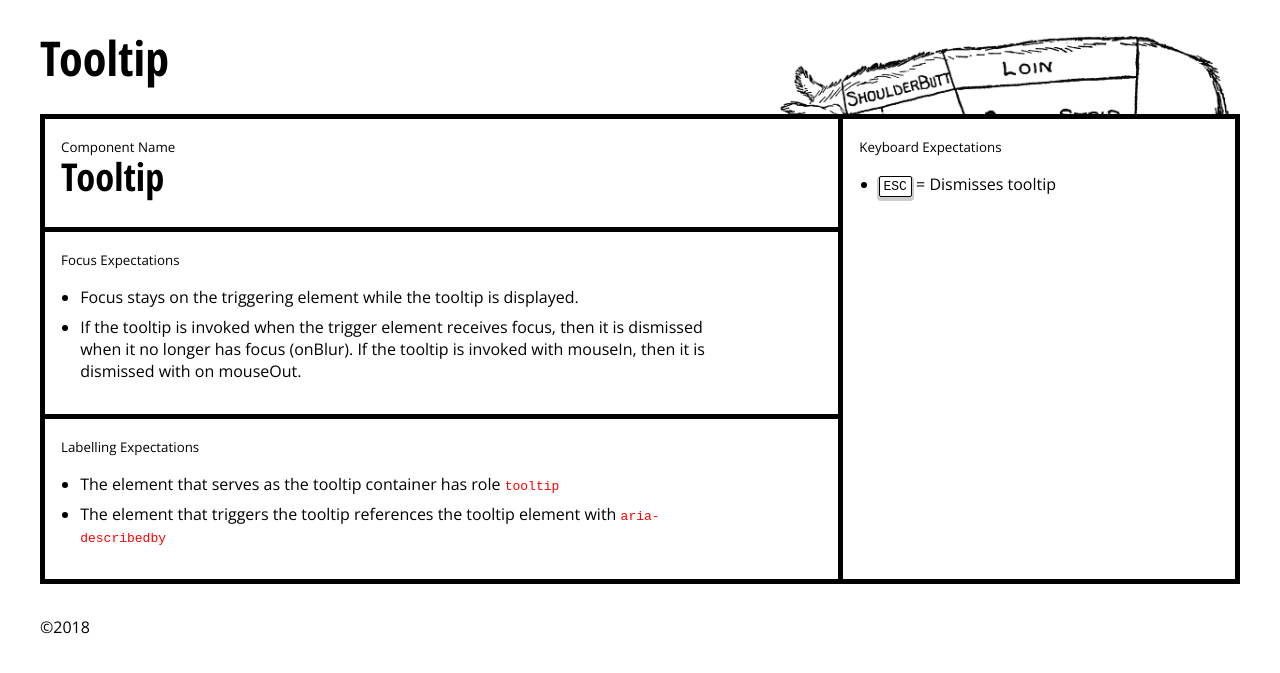
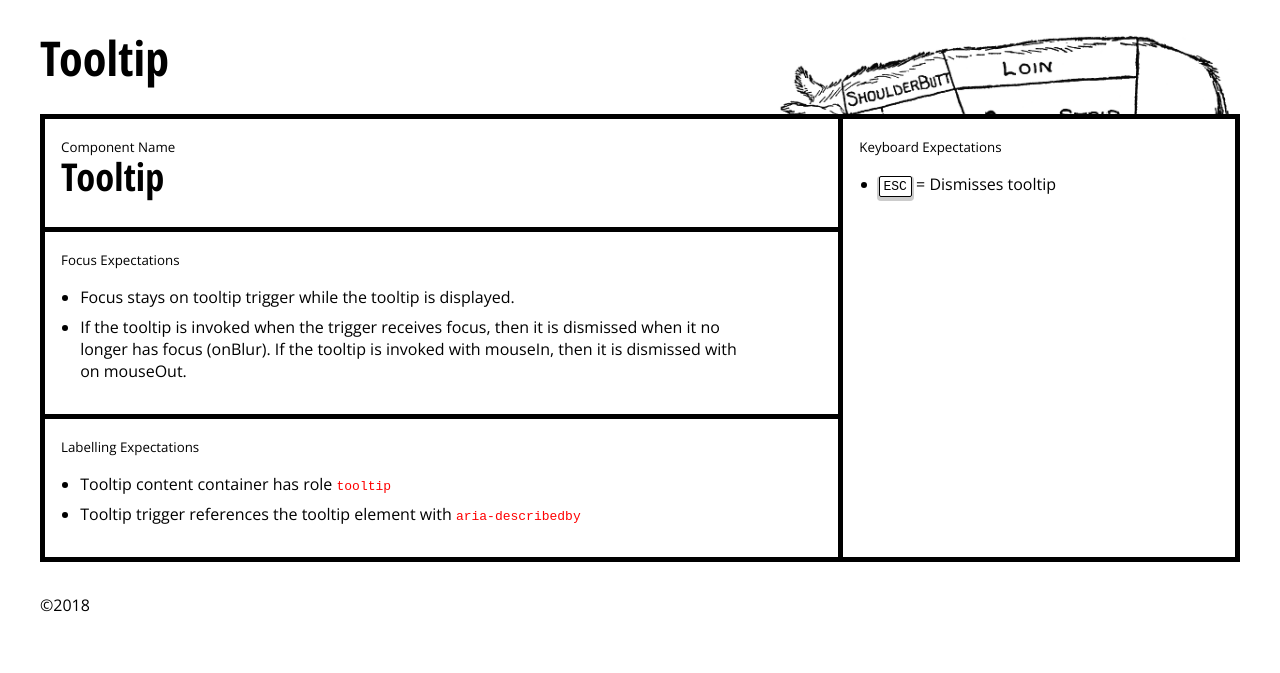
Before and after one commit to davatron5000/a11y-nutrition-cards, a Jekyll site: the page built from _components/tooltip.md, in a window 1280 px wide. Shown: the top 673 px of the page. Built offline with Jekyll 4.4.1, drawn with Linux system fonts in a browser that asks for light colours.

Commit message:
Ease tooltip language

```diff
--- a/_components/tooltip.md
+++ b/_components/tooltip.md
@@ -5,9 +5,9 @@ description:
 keyboard: |
     - <kbd>ESC</kbd> = Dismisses tooltip
 labelling: |
-    - The element that serves as the tooltip container has role <code>tooltip</code>
-    - The element that triggers the tooltip references the tooltip element with <code>aria-describedby</code>
+    - Tooltip content container has role `tooltip`
+    - Tooltip trigger references the tooltip element with `aria-describedby`
 focus: |
-    - Focus stays on the triggering element while the tooltip is displayed.
-    - If the tooltip is invoked when the trigger element receives focus, then it is dismissed when it no longer has focus (onBlur). If the tooltip is invoked with mouseIn, then it is dismissed with on mouseOut.
+    - Focus stays on tooltip trigger while the tooltip is displayed.
+    - If the tooltip is invoked when the trigger receives focus, then it is dismissed when it no longer has focus (onBlur). If the tooltip is invoked with mouseIn, then it is dismissed with on mouseOut.
 ---
```
